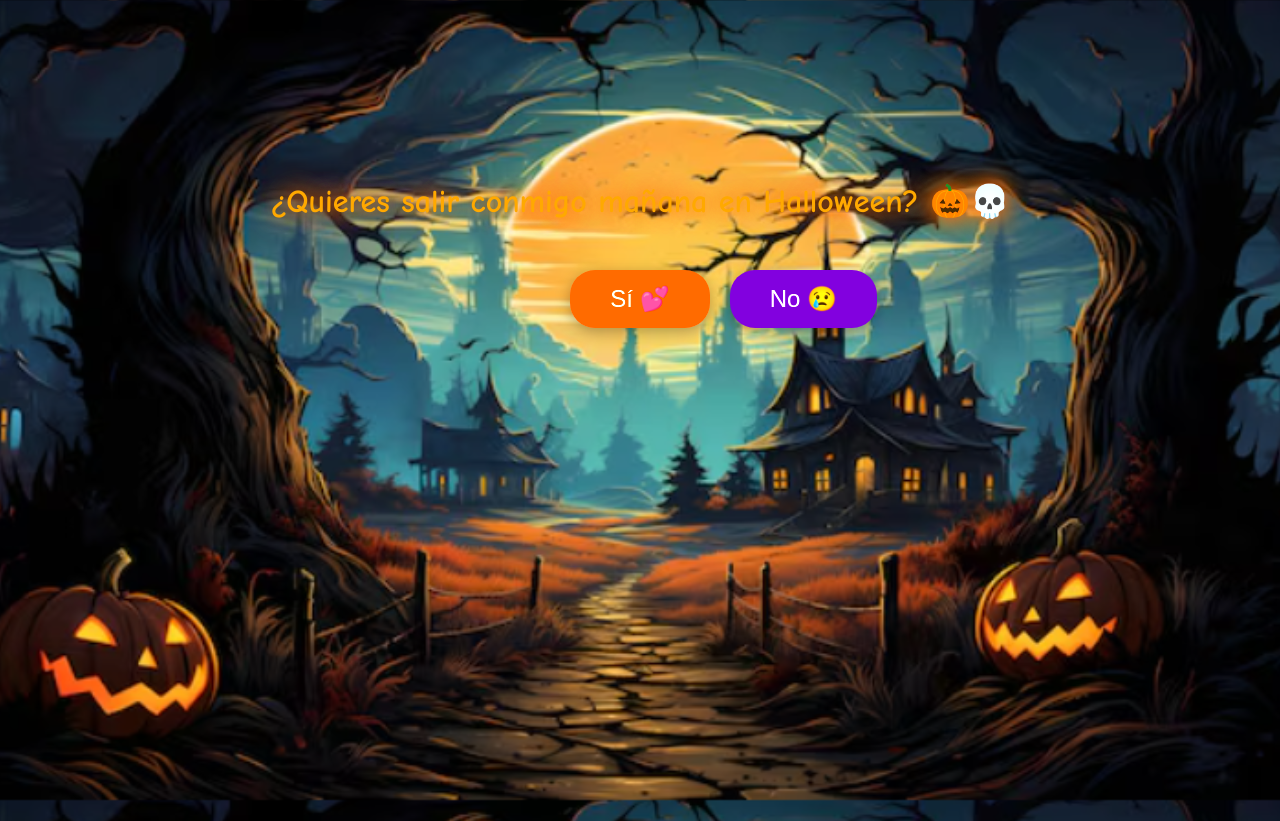
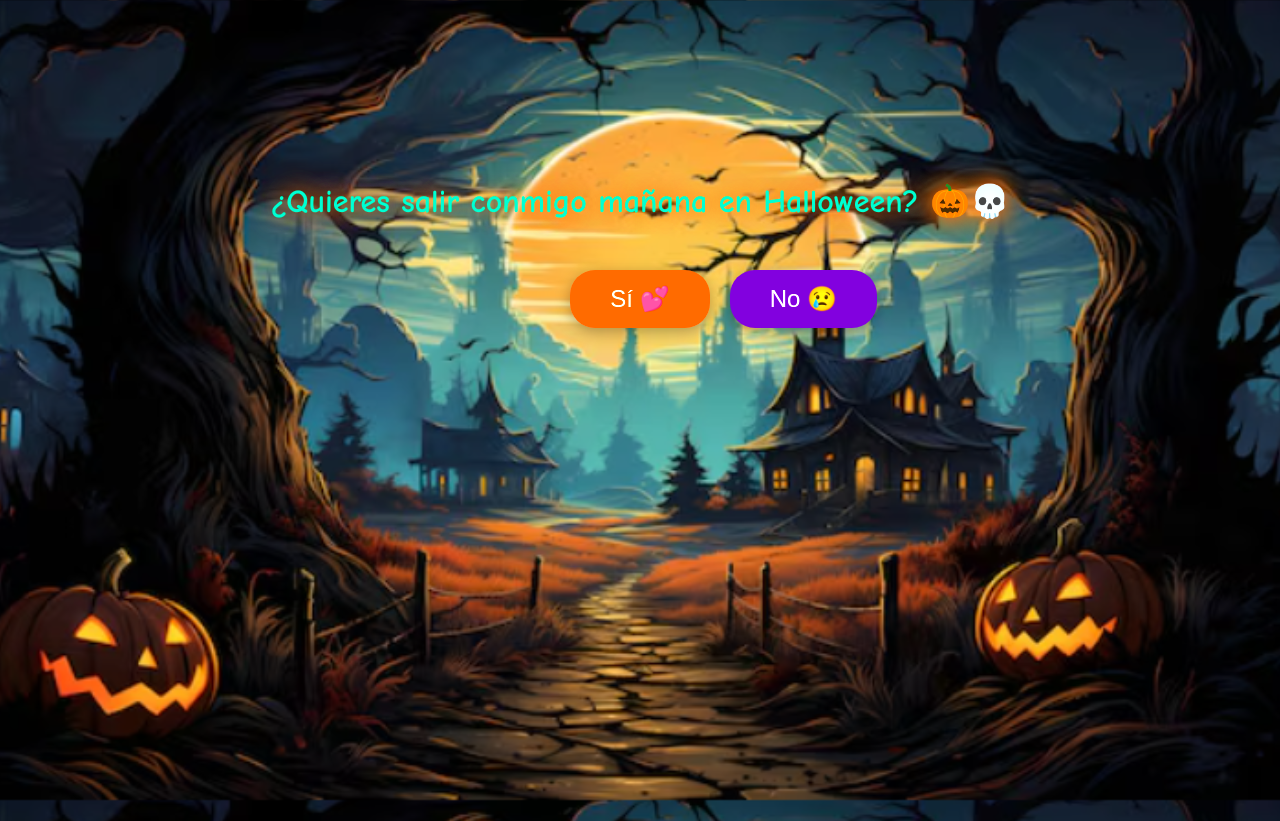
Before and after one commit to Dylan10181/SalidaHalloween, a plain HTML site: page index.html in a window 1280 px wide. Drawn offline with Linux system fonts and the light colour scheme.

Commit message:
Cambiar color del texto en style.css

```diff
--- a/style.css
+++ b/style.css
@@ -34,7 +34,7 @@ body {
 /* ✨ Título con brillo animado */
 .titulo {
   font-size: 2rem;
-  color: #ff9900;
+  color: #00ffbb;
   text-shadow: 2px 2px 5px #000;
   margin-bottom: 40px;
   animation: brillo 2s infinite alternate;
```
